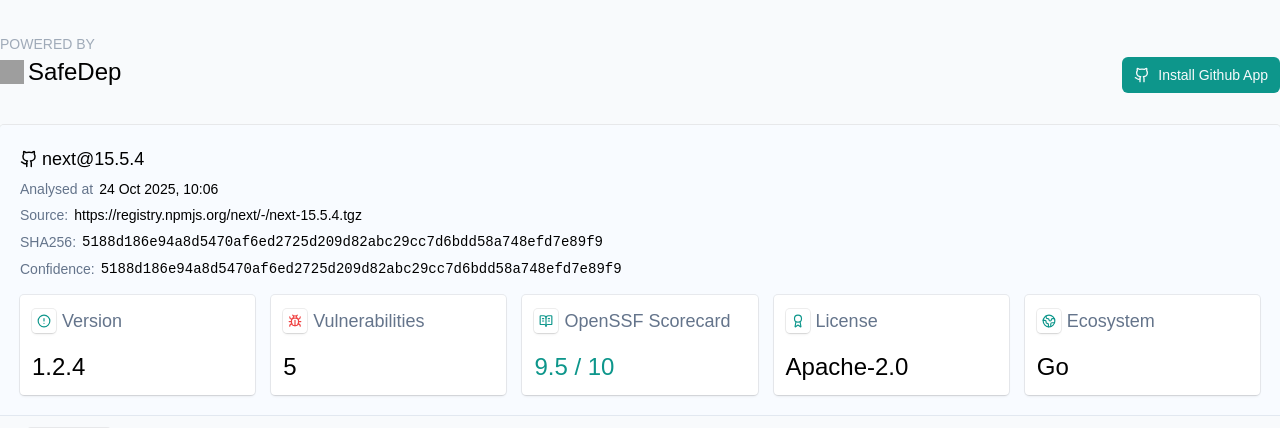
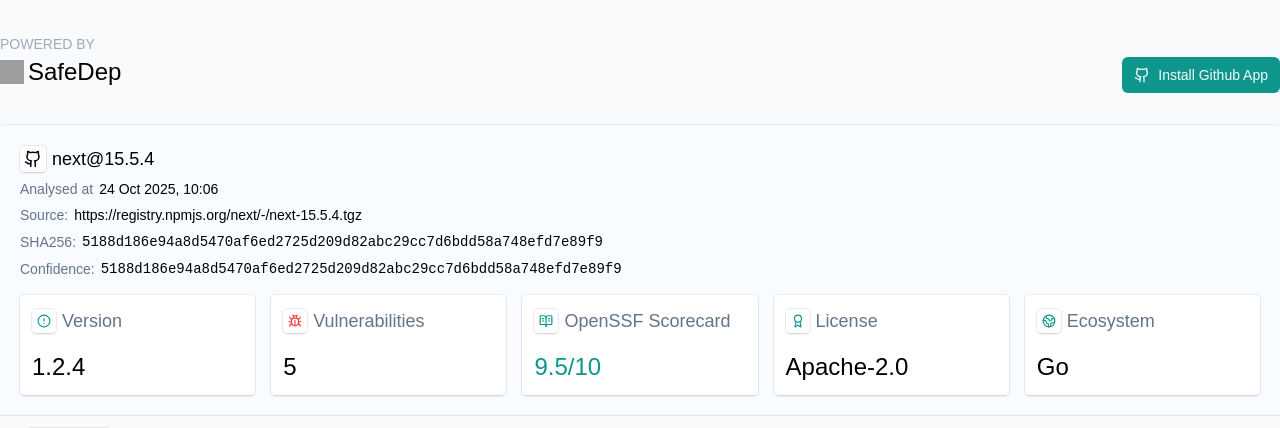
Before and after one commit to TahirIqbal095/safedep-assignement, a Next.js app: page / in a window 1280 px wide. Shown: the top 428 px of the page. Built offline with nearby package versions, Linux system fonts and the light colour scheme; grey boxes are pictures that could not be loaded.

Commit message:
style: small ui fixes

```diff
--- a/components/package-summary.tsx
+++ b/components/package-summary.tsx
@@ -3,8 +3,10 @@
 export default function PackageSummary() {
   return (
     <section className="flex flex-col gap-1.5 text-sm">
-      <h2 className="flex items-center gap-1">
-        <Github size={18} />
+      <h2 className="flex items-center gap-1.5">
+        <span className="shadow-custom rounded bg-white p-1">
+          <Github size={18} />
+        </span>
         <span className="text-lg font-medium">next@15.5.4</span>
       </h2>
 
--- a/components/stat-card.tsx
+++ b/components/stat-card.tsx
@@ -28,7 +28,7 @@
       </div>
       <p
         className={cn(
-          "mt-4 text-xl font-medium tracking-tighter md:text-2xl",
+          "mt-4 text-xl font-medium md:text-2xl",
           primary === true ? "text-primary" : undefined
         )}
       >
--- a/config/stat-card.tsx
+++ b/config/stat-card.tsx
@@ -18,7 +18,7 @@
   },
   {
     label: "OpenSSF Scorecard",
-    value: "9.5 / 10",
+    value: "9.5/10",
     primary: true,
     icon: <BookOpenText size={14} />,
   },
```
